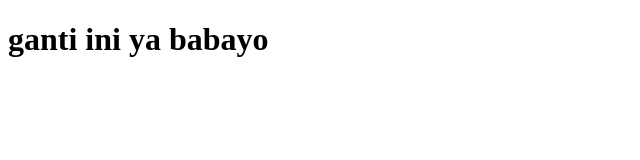
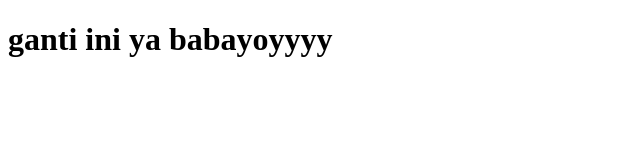
Before and after one commit to tyghaykal/test-version, a plain HTML site: page index.html in a window 1280 px wide. Shown: the whole page, without its empty margins (0-640 px from the left). Drawn offline with Linux system fonts and the light colour scheme.

Commit message:
fix(test) : fix aja yah

```diff
--- a/index.html
+++ b/index.html
@@ -6,6 +6,6 @@
     <title>Ubah ini bang x</title>
   </head>
   <body>
-    <h1>ganti ini ya babayo</h1>
+    <h1>ganti ini ya babayoyyyy</h1>
   </body>
 </html>
```
